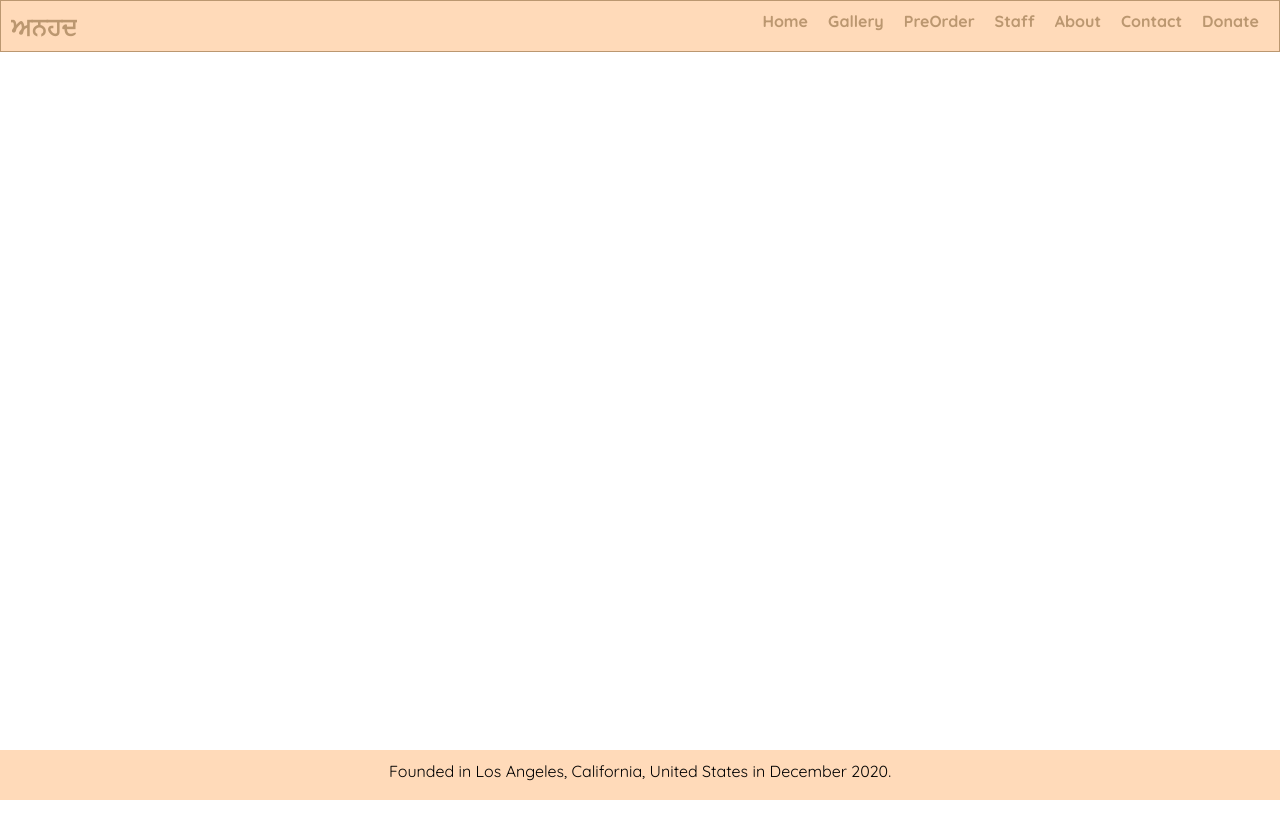
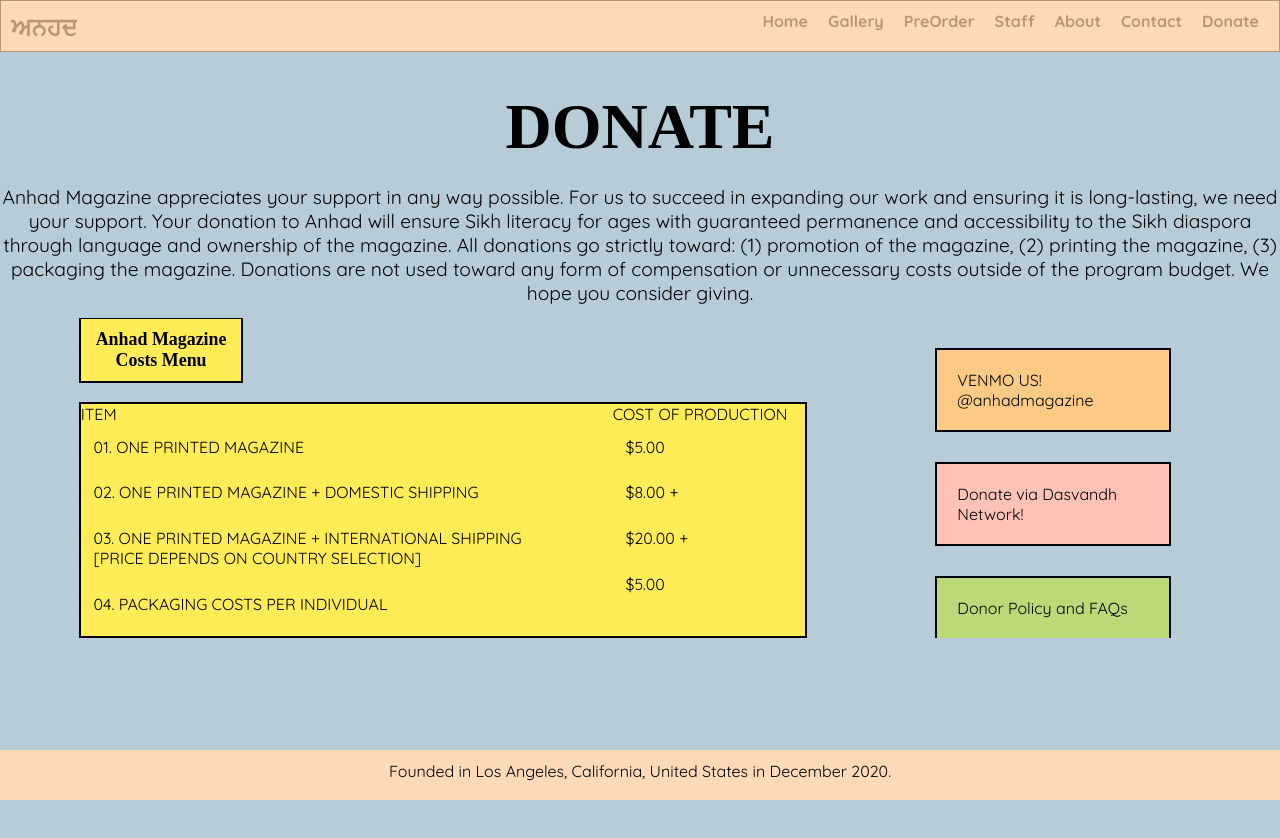
Before and after one commit to SimardeepSG/anhadnewsmag, a React (Create React App) app in the folder Client/: page /Donate in a window 1280 px wide. Shown: the top 838 px of the page. Before the commit the page ends 800 px from the top, so only its background shows below. Built offline with nearby package versions, Linux system fonts and the light colour scheme.

Commit message:
Donate Page

```diff
--- a/Client/src/About.js
+++ b/Client/src/About.js
@@ -4,7 +4,7 @@
 const About = () => {
   return (
     <div className="aboutencompassingall">
-      <div className="abouttitle">About</div>
+      <div className="abouttitle">ABOUT</div>
       <div className="aboutmainbody">
         <div className="aboutcolumn1">
           <div className="aboutmission">
--- a/Client/src/Donate.js
+++ b/Client/src/Donate.js
@@ -1,5 +1,62 @@
+import "./styles/donate.css";
+
 const Donate = () => {
-  return <div></div>;
+  return (
+    <div className="donateContainer">
+      {/* ---------------------------------------- */}
+      <div className="donateTitle">DONATE</div>
+      <div className="donateDescription">
+        Anhad Magazine appreciates your support in any way possible. For us to
+        succeed in expanding our work and ensuring it is long-lasting, we need
+        your support. Your donation to Anhad will ensure Sikh literacy for ages
+        with guaranteed permanence and accessibility to the Sikh diaspora
+        through language and ownership of the magazine. All donations go
+        strictly toward: (1) promotion of the magazine, (2) printing the
+        magazine, (3) packaging the magazine. Donations are not used toward any
+        form of compensation or unnecessary costs outside of the program budget.
+        We hope you consider giving.
+      </div>
+      {/* -------------------------------------------------------------------------------- */}
+      <div className="donateBottomTable">
+        {/* ---------------------------------------- */}
+        <div className="donateCostMenu">
+          <div className="donateItemTitle">
+            Anhad Magazine <br></br>Costs Menu
+          </div>
+          <div className="donateItemChart">
+            <div className="donateItemItem">
+              <div>ITEM</div>
+              <p>01. ONE PRINTED MAGAZINE </p>
+              <p>02. ONE PRINTED MAGAZINE + DOMESTIC SHIPPING </p>
+              <p>
+                03. ONE PRINTED MAGAZINE + INTERNATIONAL SHIPPING <br></br>
+                [PRICE DEPENDS ON COUNTRY SELECTION]
+              </p>
+              <p>04. PACKAGING COSTS PER INDIVIDUAL </p>
+            </div>
+
+            <div className="donateItemCost">
+              <div>COST OF PRODUCTION </div>
+              <p>$5.00</p>
+              <p>$8.00 +</p>
+              <p>$20.00 +</p>
+              <p>$5.00</p>
+            </div>
+          </div>
+        </div>
+        {/* ---------------------------------------- */}
+        <div className="donateColumn2">
+          <div className="venmo">VENMO US! @anhadmagazine</div>
+          {/* ---------------------------------------- */}
+          <div className="dasvandh">Donate via Dasvandh Network! </div>
+          {/* ---------------------------------------- */}
+          <div className="policy">Donor Policy and FAQs</div>
+        </div>
+        {/* ---------------------------------------- */}
+      </div>
+      {/* -------------------------------------------------------------------------------- */}
+    </div>
+  );
 };
 
 export default Donate;
--- a/Client/src/Footer.js
+++ b/Client/src/Footer.js
@@ -19,14 +19,14 @@
       setNavBg("#ffc2b6");
       setLinks("#f86368");
     } else if (location.pathname == "/about") {
-      setNavBg("#ffdab9");
-      setLinks("#bb9770");
+      setNavBg("#ffec5b");
+      setLinks("#a96f2a");
     } else if (location.pathname == "/contact") {
       setNavBg("yellow");
       setLinks("#bb9770");
     } else if (location.pathname == "/donate") {
-      setNavBg("yellow");
-      setLinks("#bb9770");
+      setNavBg("#b6ccd7");
+      setLinks("#47acb6");
     }
   }, [location]);
 
--- a/Client/src/Navbar.js
+++ b/Client/src/Navbar.js
@@ -19,14 +19,14 @@
       setNavBg("#ffc2b6");
       setLinks("#f86368");
     } else if (location.pathname == "/about") {
-      setNavBg("#ffdab9");
-      setLinks("#bb9770");
+      setNavBg("#ffec5b");
+      setLinks("#a96f2a");
     } else if (location.pathname == "/contact") {
       setNavBg("yellow");
       setLinks("#bb9770");
     } else if (location.pathname == "/donate") {
-      setNavBg("yellow");
-      setLinks("#bb9770");
+      setNavBg("#b6ccd7");
+      setLinks("#47acb6");
     }
   }, [location]);
 
--- a/Client/src/styles/about.css
+++ b/Client/src/styles/about.css
@@ -4,28 +4,24 @@
 
  .aboutmainbody h1 {
 
-     transform: translate(-100px, -30px);
      overflow: visible;
+     text-align: left;
+     font-family: "Argent";
+     font-size: 3vw;
+
  }
 
- .aboutmainbody .aboutcolumn1 h1 {
-    transform: translate(-125px, -30px);
+ .aboutmainbody .aboutcolumn1 h1,  .aboutmainbody div {
     overflow: visible;
 }
 
- .aboutmainbody div {
-     overflow: visible;
-     padding: 10px;
- }
 
- .aboutmainbody {
-     padding-top: 3vw;
-     overflow: visible;
- }
 .abouttitle {
     background-color: #ffec5b;
     text-align: center;
     font-size: 7vw;
+    font-family: "Argent";
+
 
 
 }
@@ -39,6 +35,9 @@
     justify-content: space-evenly;
     height: 100vw;
     z-index: 1;
+    padding: 1vw;
+    overflow: visible;
+   font-family: "Argent";
  }
 
  .aboutcolumn1, .aboutcolumn2, .aboutcolumn3 {
--- /dev/null
+++ b/Client/src/styles/donate.css
@@ -0,0 +1,140 @@
+/* https://css-tricks.com/snippets/css/complete-guide-grid/ */
+
+
+.donateContainer {
+
+    grid-gap: 5px;
+    grid-template-columns: 1fr;
+    width: auto;
+    height: 100vh;
+    grid-template-rows: 10vw 10vw auto ;
+    background-color: #b6ccd7;
+    display: grid;
+
+    grid-template-areas:
+
+    "Title",
+    "Paragraph",
+    "bottomArea"
+}
+
+.donateTitle {
+    grid-area: "Title";
+    text-align: center;
+    padding-top: 3vw;
+    font-size: 5vw;
+    font-family: Argent;
+    font-weight: bold;
+    padding-bottom: 0px;
+}
+
+.donateDescription {
+    grid-area: "Paragraph";
+    text-align: center;
+    font-size: 1.5vw;
+}
+
+.donateBottomTable {
+    grid-gap: 20px;
+    grid-template-rows: 1fr;
+    width: auto;
+    height: 40vh;
+    margin-bottom: 300px;
+    grid-template-columns:auto auto;
+
+    grid-area: "bottomArea";
+    display: grid;
+    justify-content: space-evenly;
+
+
+    grid-template-areas:
+    "column1",
+    "column2"
+}
+
+.donateCostMenu{
+    grid-area: "column1";
+    grid-gap: 20px;
+    grid-template-columns: 1fr;
+    width: auto;
+    height: 100%;
+    grid-template-rows: 5vw auto;
+
+
+    display: grid;
+    grid-template-areas:
+    "row1title",
+    "row2description"
+
+}
+
+.donateColumn2{
+    grid-area: "column2";
+
+}
+
+.donateItemTitle {
+    grid-area: "row1title";
+    background-color: #ffec56;
+    border: 2px;
+    border-style: solid;
+    width: 11vw;
+    font-family: Argent;
+    text-align: center;
+    font-weight: bolder;
+    align-self: center;
+    padding: 10px;
+    font-size: 1.4vw;
+}
+
+
+.donateItemChart {
+    grid-gap: 20px;
+    grid-template-rows: 1fr;
+    width: auto;
+    height: auto;
+    grid-template-columns:40vw 15vw;
+    grid-area: "row2description";
+    background-color: #ffec56;
+    border: 2px;
+    border-style: solid;
+    display: grid;
+    grid-template-areas:
+    "Item",
+    "Cost"
+
+}
+
+.donateItemItem {
+    grid-area: "Item";
+}
+
+.donateItemItem p, .donateItemCost p {
+    padding: 1vw;
+}
+
+.donateItemCost {
+    grid-area: "Cost";
+}
+
+.venmo {
+    background-color: #fdca85;
+}
+
+.dasvandh {
+    background-color: #ffc2b6;
+}
+
+
+
+.policy {
+    background-color: #bada78;
+}
+
+.venmo, .policy, .dasvandh {
+    border: 2px;
+    border-style: solid;
+    padding: 20px;
+    margin: 30px;
+    width: 15vw
+}
```
